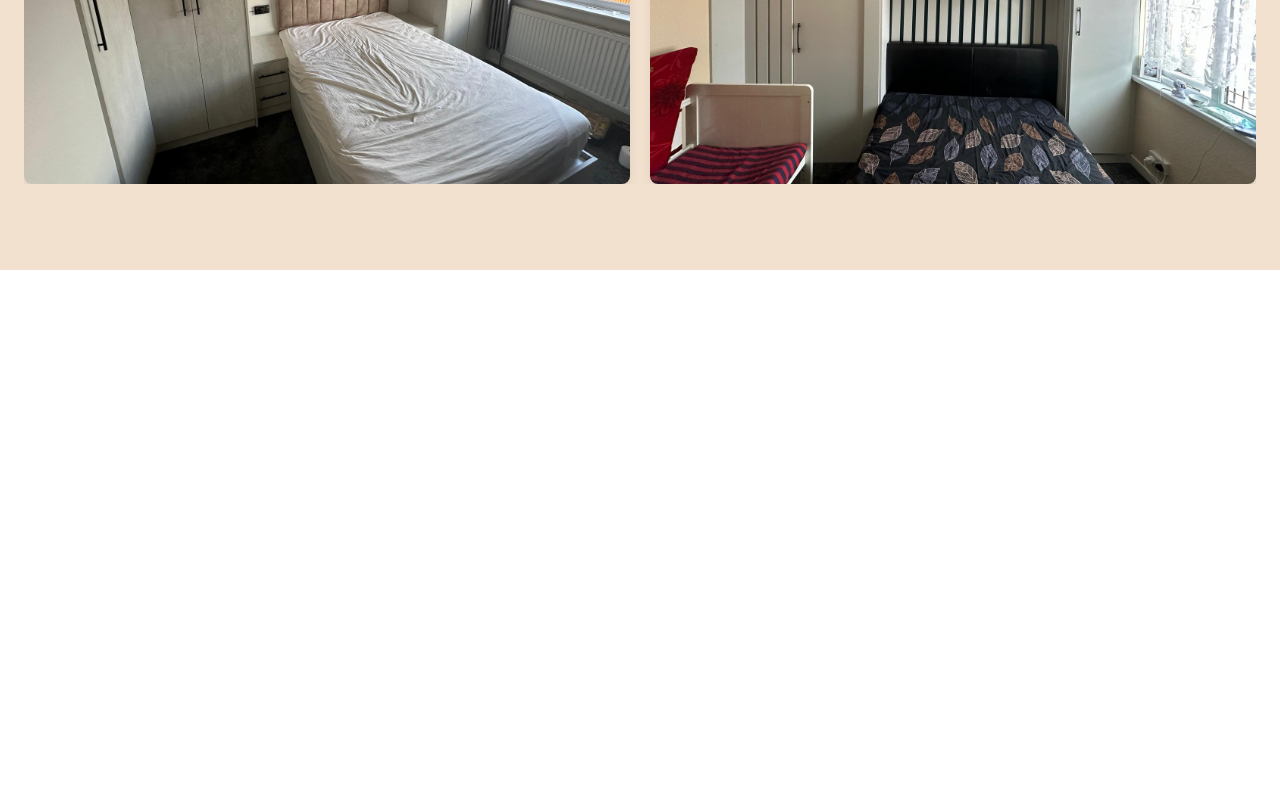
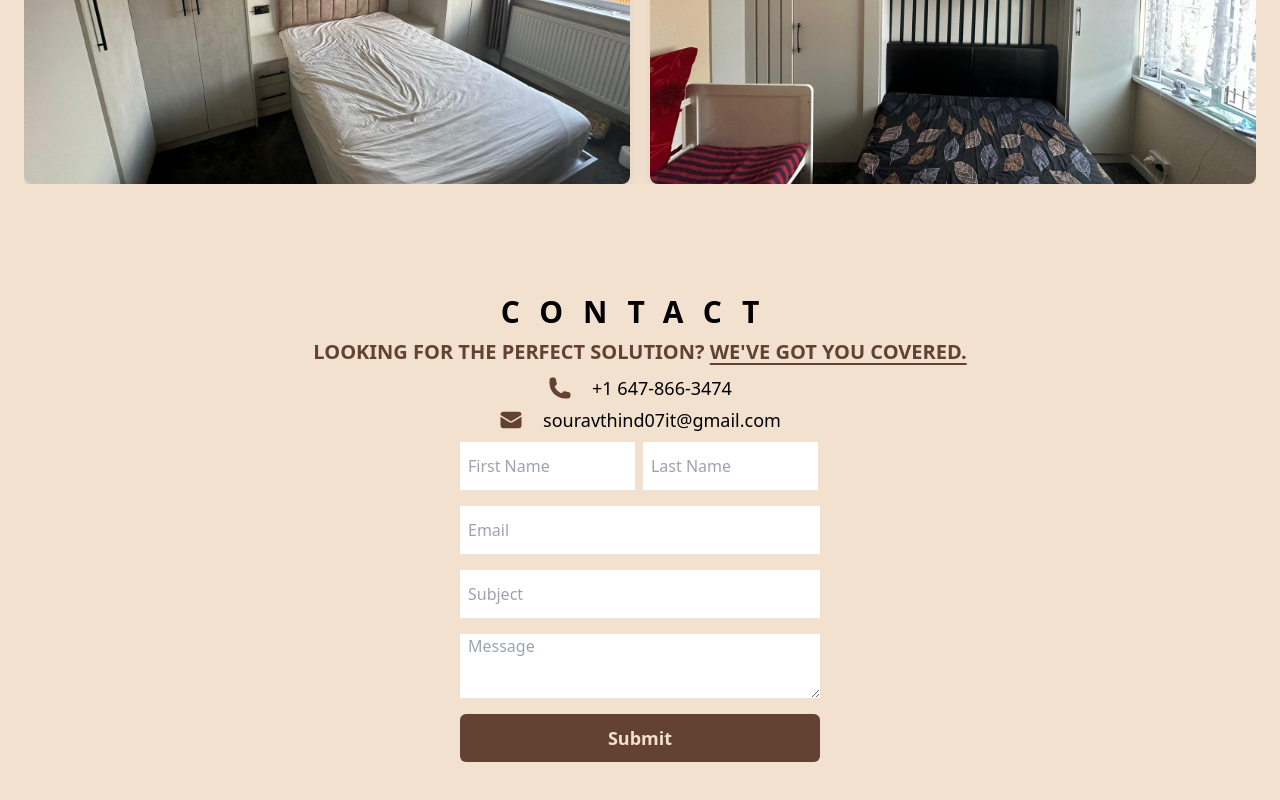
Before and after one commit to sourav-thind/jrg, a React (Vite) app: page / in a window 1280 px wide. Shown: the part 2130-2930 px from the top of the page. Before the commit the page ends 2400 px from the top, so only its background shows below. Built offline with nearby package versions, Linux system fonts and the light colour scheme.

Commit message:
Adding Contact page

```diff
--- a/package.json
+++ b/package.json
@@ -10,13 +10,16 @@
     "preview": "vite preview"
   },
   "dependencies": {
+    "@emailjs/browser": "^4.4.1",
     "@gsap/react": "^2.1.1",
+    "@heroicons/react": "^2.2.0",
     "@react-three/drei": "^9.120.8",
     "@react-three/fiber": "^8.17.12",
     "gsap": "^3.12.5",
     "lucide-react": "^0.474.0",
     "react": "^18.3.1",
     "react-dom": "^18.3.1",
+    "react-hook-form": "^7.54.2",
     "swiper": "^11.2.2",
     "three": "^0.172.0"
   },
--- a/src/App.jsx
+++ b/src/App.jsx
@@ -1,5 +1,6 @@
 import './App.css'
 import About from './Components/About'
+import Contact from './Components/Contact'
 import Creations from './Components/Creations'
 import Hero from './Components/Hero'
 import Navbar from './Components/Navbar'
@@ -12,6 +13,7 @@ function App() {
       <Hero/>
       <About/>
      <Creations/>
+     <Contact/>
 
     </main>
   )
--- /dev/null
+++ b/src/Components/Contact.tsx
@@ -0,0 +1,141 @@
+"use client";
+import React, { useEffect, useState } from 'react'
+import { PhoneIcon, EnvelopeIcon } from '@heroicons/react/24/solid'
+import { useForm, SubmitHandler } from 'react-hook-form'
+import emailjs from '@emailjs/browser'
+import Toast from './Toast'
+type Props = {}
+type FormValues = {
+  firstName: string;
+  lastName: string;
+  email: string;
+  subject: string;
+  message: string;
+}
+const Contact = (props: Props) => {
+  const [showToast, setShowToast] = useState(false);
+  const [formData, setFormData] = useState({
+    firstName: '',
+    lastName: '',
+    email: '',
+    subject: '',
+    message: ''
+  });
+  const { register, handleSubmit } = useForm<FormValues>();
+
+  const onSubmit: SubmitHandler<FormValues> = formData => {
+    setShowToast(true);
+
+
+    setTimeout(() => {
+      setShowToast(false);
+    }, 5000);
+    emailjs.send(
+      'service_v97y3bs',
+      'template_m9ixk8j',
+      {
+        from_name: formData.firstName + " " + formData.lastName,
+        to_name: 'JRG Kitchen and Bedroom',
+        from_email: formData.email,
+        to_email: 'souravthind07itgmail.com',
+        the_subject: formData.subject,
+        message: formData.message
+
+      },
+      'wjSL_o0Va0gsAS_b9'
+    ).then(() => {
+      setFormData({
+        firstName: '',
+        lastName: '',
+        email: '',
+        subject: '',
+        message: ''
+      });
+
+
+
+    }, (error) => {
+      console.log(error);
+      alert('Something went wrong')
+    }
+
+    )
+  };
+
+  return (
+    <div >
+       <div className="fixed top-[6rem] right-4 z-10 h-[10vh] text-Color1 px-4 py-2 rounded">
+      {showToast && <Toast  />}
+    </div>
+      <div className='bg-Color2  flex mx-auto justify-center  h-[90vh] md:h-[90vh]  '>
+
+      <div className='flex flex-col items-center  space-y-8 md:space-y-2 '>
+        <h1 className='tracking-[20px] text-2xl md:text-3xl text-drwht uppercase font-semibold mt-6'>Contact</h1>
+        <h2 className=' text-Color1 justify-center items-center  font-semibold text-xl md:font-bold uppercase'> <span> Looking for the perfect solution?</span> <span className='decoration-Color1 underline underline-offset-4 text-drwht'> We&apos;ve got you covered.</span> </h2>
+        <div className='space-y-1 mb-4'>
+          <div className='flex text-drwht text-lg space-x-5 items-center justify-center'>
+            <PhoneIcon className='h-6 w-6 text-Color1' />
+            <p>+1 647-866-3474</p>
+          </div>
+          <div className='flex text-drwht text-lg  space-x-5 items-center justify-center '>
+            <EnvelopeIcon className='h-6 w-6 text-Color1' />
+            <p>souravthind07it@gmail.com</p>
+          </div>
+        </div>
+        <form onSubmit={handleSubmit(onSubmit)} className='flex flex-col space-y-4 lg:space-y-4 w-[360px]' action="">
+          <div className='space-x-2 flex '>
+            <input className='inputbox h-12 px-2 w-[175px]'
+            type="text" required
+            placeholder='First Name'
+            {...register("firstName")}
+            value={formData.firstName}
+            onChange={(e) =>
+              setFormData({ ...formData, firstName: e.target.value })
+            } />
+            <input
+            placeholder='Last Name'
+            className='inputbox h-12 px-2 w-[175px]'
+            type="text"
+            {...register("lastName")}
+            value={formData.lastName}
+            onChange={(e) =>
+              setFormData({ ...formData, lastName: e.target.value })
+            } />
+          </div>
+          <input required
+          placeholder='Email'
+          className='inputbox px-2 h-12'
+          type="email"
+          {...register("email")}
+          value={formData.email}
+          onChange={(e) =>
+            setFormData({ ...formData, email: e.target.value })
+          } />
+          <input
+          placeholder='Subject'
+          className='inputbox h-12 px-2'
+          type="text"
+          {...register("subject")}
+          value={formData.subject}
+          onChange={(e) =>
+            setFormData({ ...formData, subject: e.target.value })
+          } />
+          <textarea required
+          placeholder='Message'
+          className='inputbox h-16 px-2'
+          id="" {...register("message")}
+          value={formData.message}
+          onChange={(e) =>
+            setFormData({ ...formData, message: e.target.value })
+          } />
+          <button className='bg-Color1 px-4 py-2.5 rounded-md text-Color2 hover:text-xl font-semibold text-lg' >Submit</button>
+
+        </form>
+      </div>
+      <div></div>
+    </div>
+    </div>
+  )
+}
+
+export default Contact
--- /dev/null
+++ b/src/Components/Toast.tsx
@@ -0,0 +1,18 @@
+import React from 'react'
+
+type Props = {}
+
+const Toast = (props: Props) => {
+  return (
+    <div id="toast-success" className="flex items-center w-full max-w-xs p-4 mb-4 bg-white rounded-lg shadow dark:text-gray-400 dark:bg-gray-800" role="alert">
+    <div className="inline-flex items-center justify-center flex-shrink-0 w-8 h-8 text-green-500 bg-green-100 rounded-lg dark:bg-green-800 dark:text-green-200">
+        <svg aria-hidden="true" className="w-5 h-5" fill="currentColor" viewBox="0 0 20 20" xmlns="http://www.w3.org/2000/svg"><path fill-rule="evenodd" d="M16.707 5.293a1 1 0 010 1.414l-8 8a1 1 0 01-1.414 0l-4-4a1 1 0 011.414-1.414L8 12.586l7.293-7.293a1 1 0 011.414 0z" clip-rule="evenodd"></path></svg>
+        <span className="sr-only">Check icon</span>
+    </div>
+    <div className="ml-3 text-sm font-normal">Message Sent Sucessfully.</div>
+
+</div>
+  )
+}
+
+export default Toast
```
Also changed, not shown: 1 other file (tests, documents, lock files or other folders).
